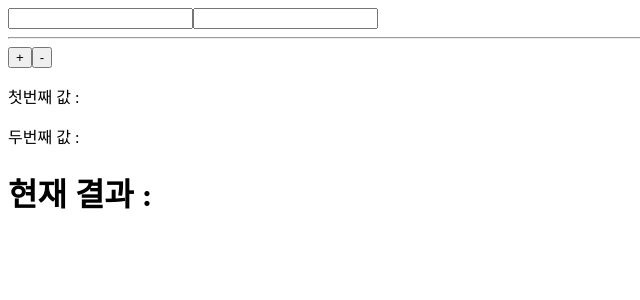
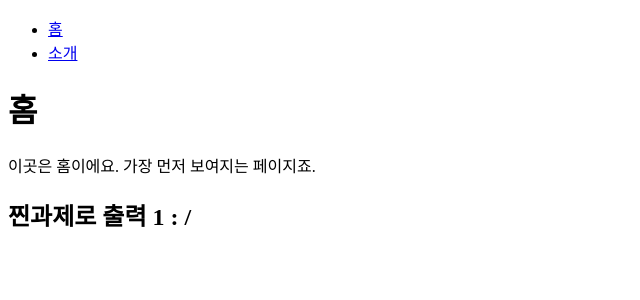
Before and after one commit to dddieon/react-study, a React (Create React App) app: page / in a window 1280 px wide. Shown: the top 300 px of the page, without its empty margins (0-640 px from the left). Built offline with nearby package versions, Linux system fonts and the light colour scheme.

Commit message:
개인 프로젝트 시작

```diff
--- a/package.json
+++ b/package.json
@@ -8,6 +8,7 @@
     "@testing-library/user-event": "^7.1.2",
     "react": "^16.13.1",
     "react-dom": "^16.13.1",
+    "react-router-dom": "^5.2.0",
     "react-scripts": "3.4.3"
   },
   "scripts": {
--- /dev/null
+++ b/src/About.js
@@ -0,0 +1,15 @@
+import React from "react"
+import { useLocation } from "react-router-dom"
+
+const About = () => {
+    const location = useLocation()
+    return (
+        <div>
+            <h1>소개</h1>
+            <p>이 프로젝트는 리액트 라우터 기초를 실습해보는 예제 프로젝트랍니다.</p>
+            <h2>찐과제로 출력 2: {location.pathname}</h2>
+        </div>
+    )
+}
+
+export default About
--- /dev/null
+++ b/src/App2.js
@@ -0,0 +1,23 @@
+import React from "react"
+import { Route, Link } from "react-router-dom"
+import About from "./About"
+import Home from "./Home"
+
+const App2 = () => {
+    return (
+        <div>
+            <ul>
+                <li>
+                    <Link to="/">홈</Link>
+                </li>
+                <li>
+                    <Link to="/about">소개</Link>
+                </li>
+            </ul>
+            <Route path="/" exact={true} component={Home} />
+            <Route path="/about" component={About} />
+        </div>
+    )
+}
+
+export default App2
--- /dev/null
+++ b/src/Home.js
@@ -0,0 +1,16 @@
+import React from "react"
+import { useLocation } from "react-router-dom"
+
+const Home = () => {
+    const location = useLocation()
+    console.log(location)
+    return (
+        <div>
+            <h1>홈</h1>
+            <p>이곳은 홈이에요. 가장 먼저 보여지는 페이지죠.</p>
+            <h2>찐과제로 출력 1 : {location.pathname}</h2>
+        </div>
+    )
+}
+
+export default Home
--- a/src/index.js
+++ b/src/index.js
@@ -1,10 +1,11 @@
 import React from "react"
-import ReactDOM from "react-dom"
-import App from "./App"
+import ReactDom from "react-dom"
+import { BrowserRouter } from "react-router-dom"
+import App2 from "./App2"
 
-ReactDOM.render(
-    <React.StrictMode>
-        <App />
-    </React.StrictMode>,
+ReactDom.render(
+    <BrowserRouter>
+        <App2 />
+    </BrowserRouter>,
     document.getElementById("root")
 )
```
Also changed, not shown: src/구index.js (added, +10 -0 lines), src/구App.js (renamed from src/App.js), 2 other files (tests, documents, lock files or other folders).
